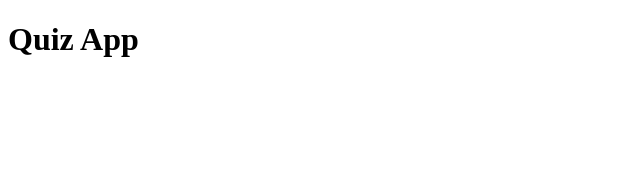
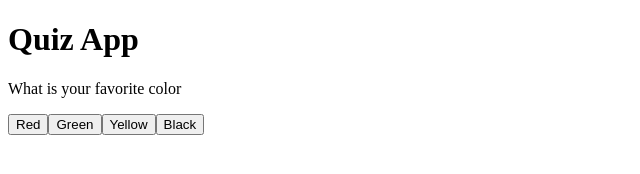
Before and after one commit to djmills89/Quiz-App, a plain HTML site: page index.html in a window 1280 px wide. Shown: the whole page, without its empty margins (0-640 px from the left). Drawn offline with Linux system fonts and the light colour scheme.

Commit message:
created quiz elements and displayed them

```diff
--- a/index.html
+++ b/index.html
@@ -11,7 +11,7 @@
         <h1>Quiz App</h1>
     </header>
     <main>
-        <div class="quiz-container">
+        <div class="quiz-container" id="quizContainer">
 
         </div>
     </main>
--- a/script.js
+++ b/script.js
@@ -8,6 +8,8 @@ const quizContent = [
         correctAnswer: 'B'
     }
 ]
+
+const quizContainter = document.getElementById('quizContainer')
 
 //Grab a question
 const question = quizContent[0/*Math.floor(Math.random() * 10)*/]
@@ -20,12 +22,36 @@ console.log(question)
 //Lets user know when quiz is over
 //Button to restart the quiz
 //Function that creates the quiz when a button is pressed and starts it
-function startQuiz() {
+function startQuiz(quizArr) {
+    createQuiz(quizArr, 0)
+}
+
+function createQuiz(quizArr, questionIndex) {
+    //create the question box
+    const questionBox = document.createElement('p')
+    //create the answer box
+    const answerBox = document.createElement('div')
+    //get the question
+    const question = quizArr[questionIndex].question
+    //create the answer buttons
+    const answerA = createAnswerButtons(quizContent[questionIndex], 'a')
+    const answerB = createAnswerButtons(quizContent[questionIndex], 'b')
+    const answerC = createAnswerButtons(quizContent[questionIndex], 'c')
+    const answerD = createAnswerButtons(quizContent[questionIndex], 'd')
+    //append all to the appropriate boxes
+    questionBox.textContent = question
+    quizContainter.appendChild(questionBox)
+    //append all buttons to the answer section of the box
+    answerBox.append(answerA, answerB, answerC, answerD)
+    quizContainter.appendChild(answerBox)
 
 }
 
-function createQuiz() {
-
+function createAnswerButtons(quizArr, quizKey) {
+    //grab the quiz array with the quiz key value pair and create a button for it
+    const answerButton = document.createElement('button')
+    answerButton.textContent = quizArr[quizKey]
+    return answerButton
 }
 
 function restartQuiz() {
@@ -35,3 +61,5 @@ function restartQuiz() {
 function checkAnswer() {
 
 }
+
+startQuiz(quizContent)
```
